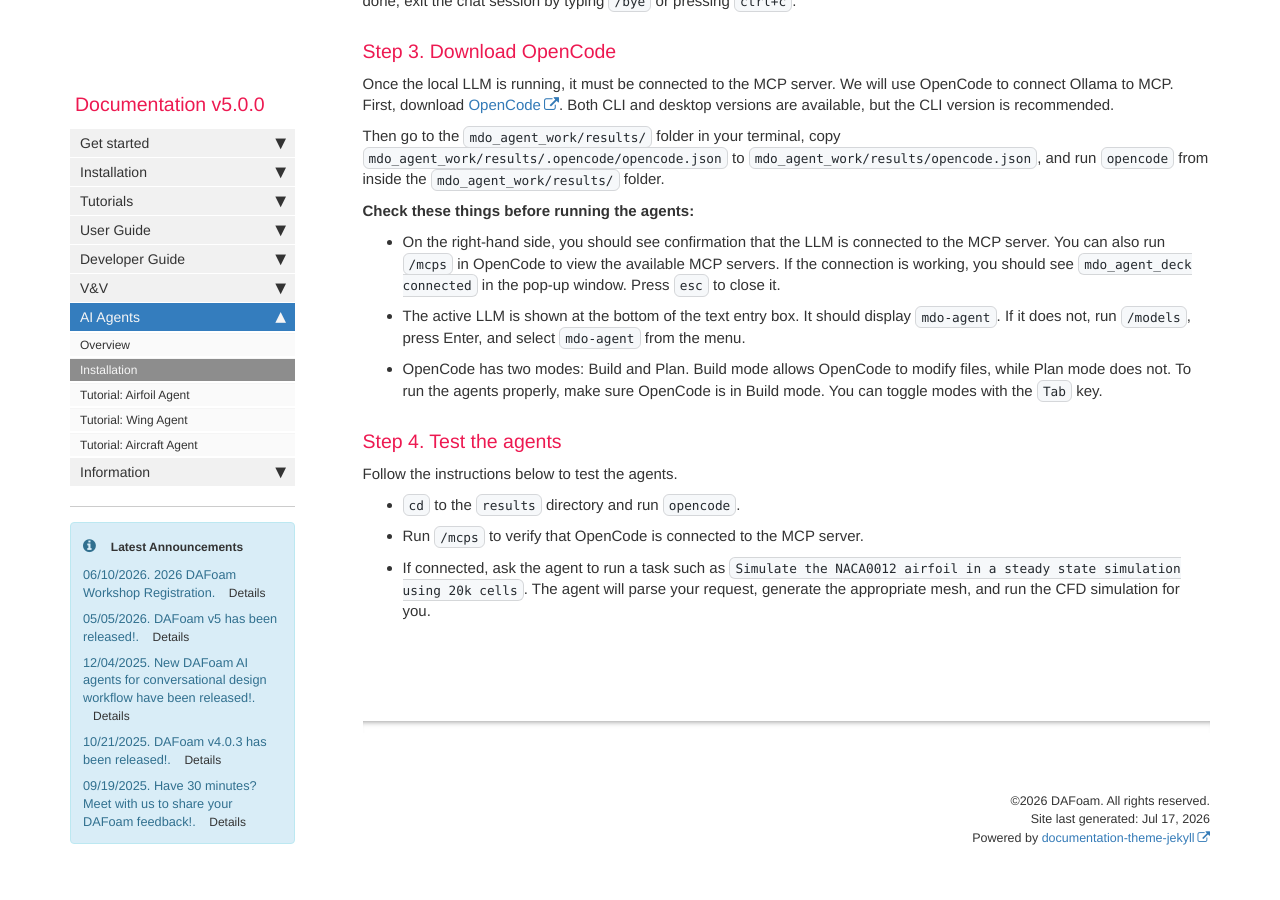
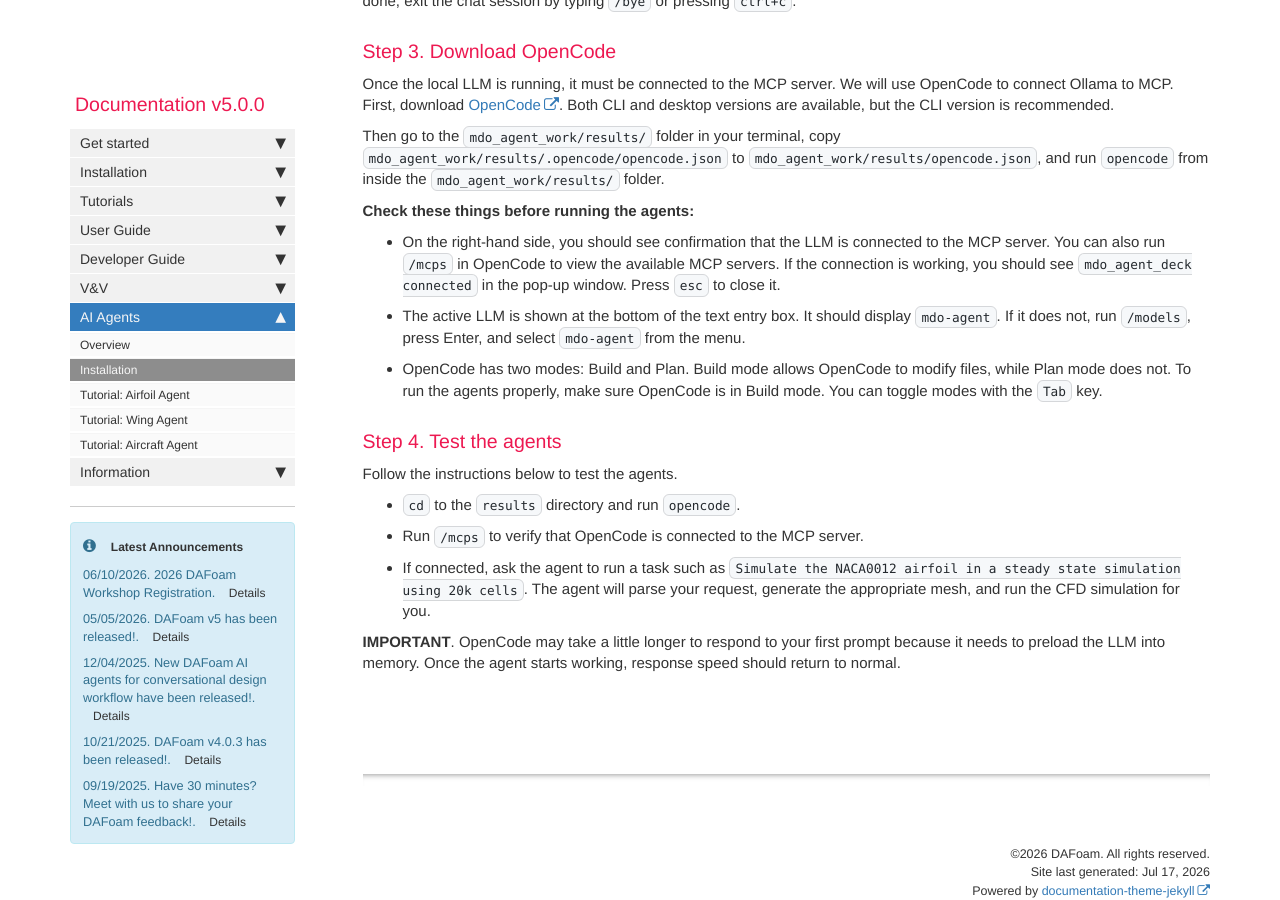
Before and after one commit to DAFoam/DAFoam.github.io, a Jekyll site: the page built from pages/mydoc/mydoc_ai_agent_installation.md, in a window 1280 px wide and 900 px high, scrolled down 9383 px. Built offline with Jekyll 4.4.1, drawn with Linux system fonts in a browser that asks for light colours; comment, search, counter and statistics services are not loaded; before the commit the page ends 10231 px from its top, so only the background shows below that.

Commit message:
content update

```diff
--- a/pages/mydoc/mydoc_ai_agent_installation.md
+++ b/pages/mydoc/mydoc_ai_agent_installation.md
@@ -363,4 +363,6 @@ Follow the instructions below to test the agents.
 - Run `/mcps` to verify that OpenCode is connected to the MCP server.
 - If connected, ask the agent to run a task such as `Simulate the NACA0012 airfoil in a steady state simulation using 20k cells`. The agent will parse your request, generate the appropriate mesh, and run the CFD simulation for you.
 
+**IMPORTANT**. OpenCode may take a little longer to respond to your first prompt because it needs to preload the LLM into memory. Once the agent starts working, response speed should return to normal.
+
 {% include links.html %}
```
